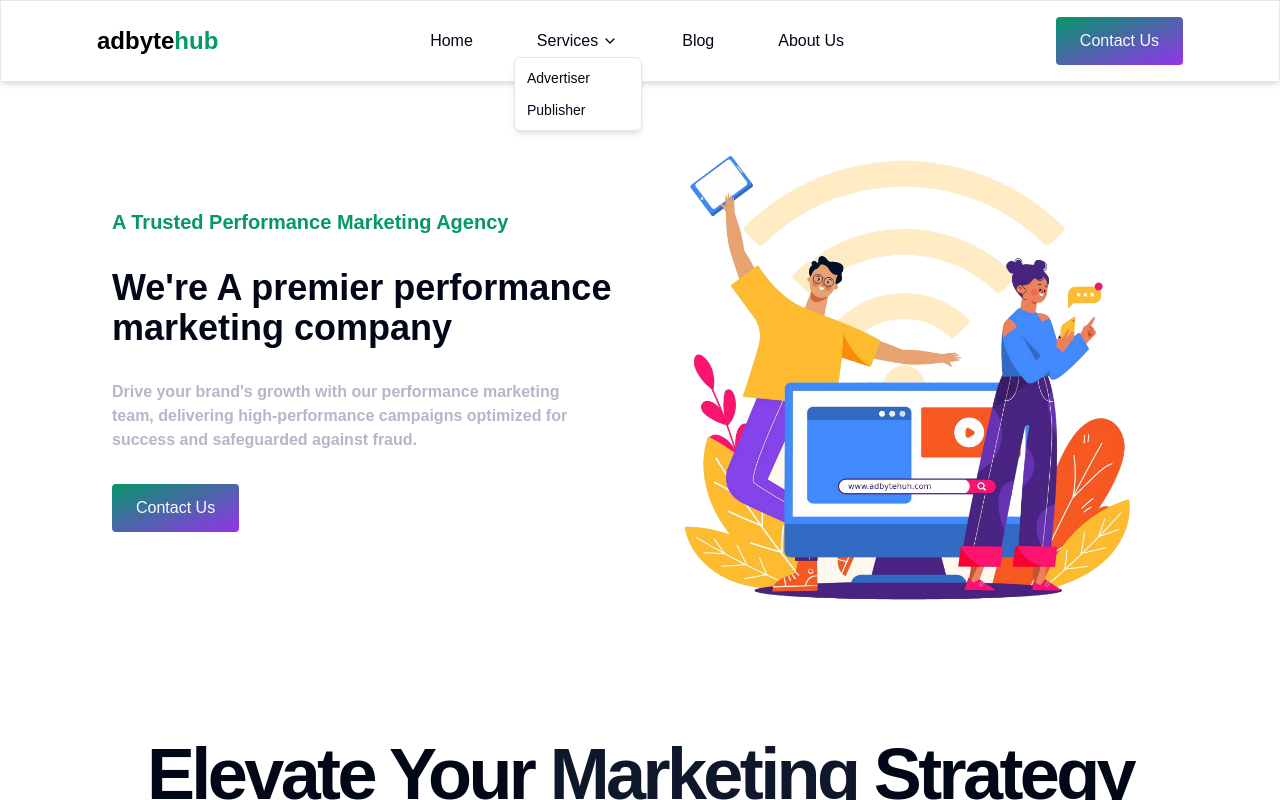
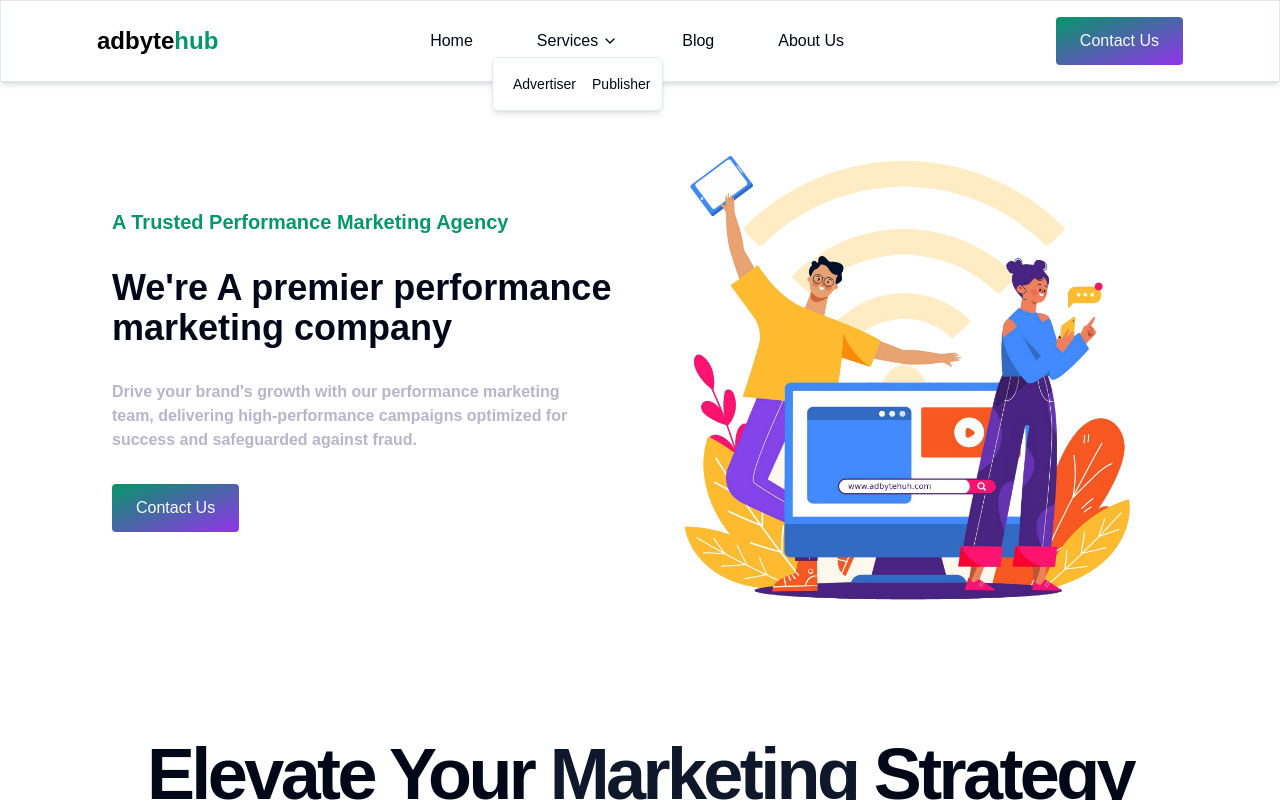
Before and after one commit to Antima1123/newmobisaturn, a Next.js app: page / in a window 1280 px wide. Both pictures are taken after a click on the button "Services". Shown: the top 800 px of the page. Built offline with nearby package versions, Linux system fonts and the light colour scheme; what hono would draw is missing.

Commit message:
drop down

```diff
--- a/components/header.tsx
+++ b/components/header.tsx
@@ -136,18 +136,18 @@ const Header = () =>{
                         </DropdownMenuTrigger>
                         <DropdownMenuContent className='z-[110]'>
                             <DropdownMenuItem>
-                            <Link href="/publisher" className={`w-full ${path == "/publisher" && "text-emerald-600"} hover:text-emerald-600 flex`}>
-                               {
-                                path == "/publisher" &&
+                            <DropdownMenuItem>
+                            <Link href="/advertiser" className={`w-full ${path == "/advertiser" && "text-emerald-600"} hover:text-emerald-600 flex`}>
+                            {
+                                path == "/advertiser" &&
                                 <div className='h-5 flex w-[2px] rounded-lg bg-emerald-600 mr-2'/>
                                }
                                 Advertiser
                             </Link>
                             </DropdownMenuItem>
-                            <DropdownMenuItem>
-                            <Link href="/advertiser" className={`w-full ${path == "/advertiser" && "text-emerald-600"} hover:text-emerald-600 flex`}>
-                            {
-                                path == "/advertiser" &&
+                            <Link href="/publisher" className={`w-full ${path == "/publisher" && "text-emerald-600"} hover:text-emerald-600 flex`}>
+                               {
+                                path == "/publisher" &&
                                 <div className='h-5 flex w-[2px] rounded-lg bg-emerald-600 mr-2'/>
                                }
                                Publisher
```
